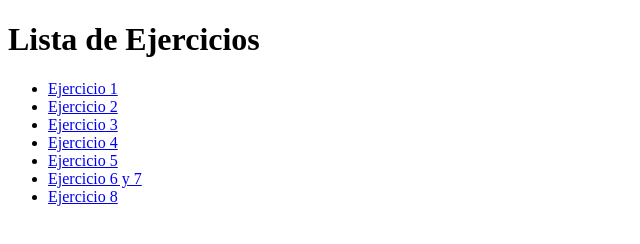
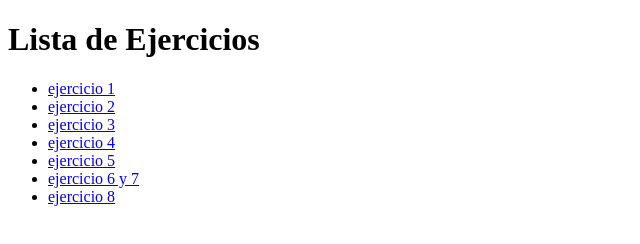
Before and after one commit to elsaromero/web, a plain HTML site: page index.html in a window 1280 px wide. Shown: the full height of the page, 0-640 px from the left. Drawn offline with Linux system fonts and the light colour scheme.

Commit message:
Add files via upload

```diff
--- a/index.html
+++ b/index.html
@@ -9,13 +9,13 @@
     <h1>Lista de Ejercicios</h1>
 
     <ul>
-        <li><a href="ejercicio1.html">Ejercicio 1</a></li>
-        <li><a href="ejercicio2.html">Ejercicio 2</a></li>
-        <li><a href="ejercicio3.html">Ejercicio 3</a></li>
-        <li><a href="ejercicio4.html">Ejercicio 4</a></li>
-        <li><a href="ejercicio5.html">Ejercicio 5</a></li>
-        <li><a href="ejercicio 6 y 7/indice.html">Ejercicio 6 y 7</a></li>
-        <li><a href="ejercicio8.html">Ejercicio 8</a></li>
+        <li><a href="ejercicio1.html">ejercicio 1</a></li>
+        <li><a href="ejercicio2.html">ejercicio 2</a></li>
+        <li><a href="ejercicio3.html">ejercicio 3</a></li>
+        <li><a href="ejercicio4.html">ejercicio 4</a></li>
+        <li><a href="ejercicio5.html">ejercicio 5</a></li>
+        <li><a href="ejercicio 6 y 7/indice.html">ejercicio 6 y 7</a></li>
+        <li><a href="ejercicio8.html">ejercicio 8</a></li>
     </ul>
 </body>
 </html>
```
